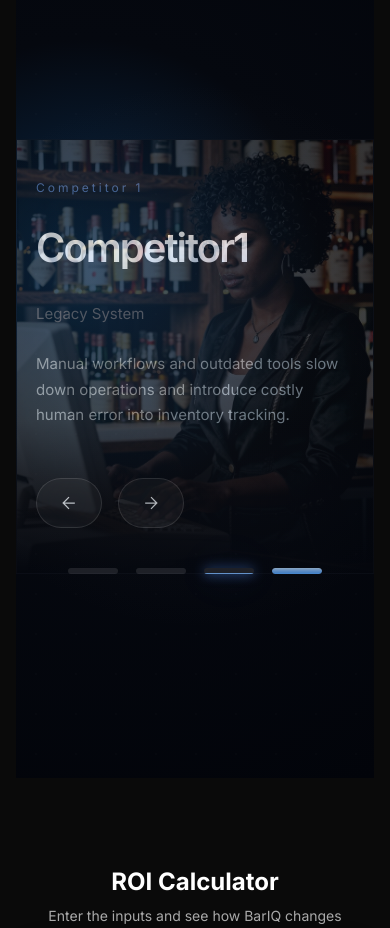
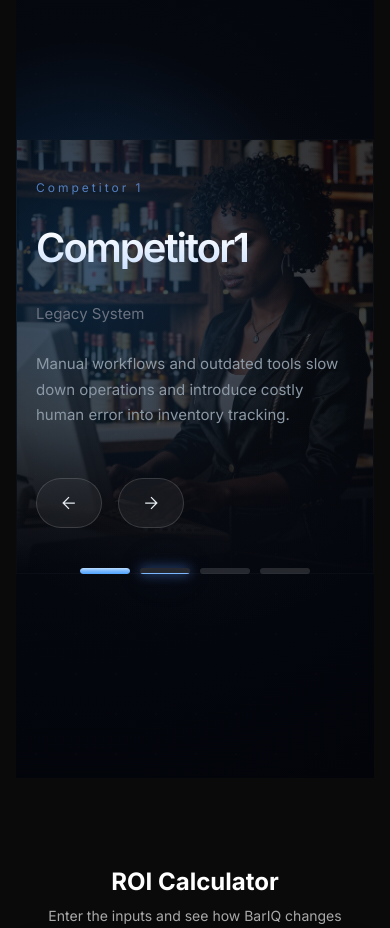
Before and after one commit to colewortman/UNO-Capstone, a Next.js app in the folder web/: page /UNO-Capstone/ in a window 390 px wide. Shown: the part 5080-6008 px from the top of the page. Built offline with nearby package versions, Linux system fonts and the light colour scheme.

Commit message:
Fixed mobile version :D . . . (Ignore the error on elegant-carousel.tsx)

```diff
--- a/web/app/index.css
+++ b/web/app/index.css
@@ -230,6 +230,7 @@
 
 /* RESPONSIVE */
 @media (max-width: 900px) {
+
   .carousel-inner {
     display: flex;
     flex-direction: column;
@@ -253,6 +254,7 @@
     inset: 0;
     z-index: 0;
     opacity: 0.25;
+    pointer-events: none; /* FIX */
   }
 
   .carousel-image-frame {
@@ -264,9 +266,15 @@
 
   .carousel-content,
   .carousel-progress-bar {
-    flex-direction: row;
+    position: relative;
+    z-index: 2;
+  }
+
+  .carousel-progress-bar {
+    flex-direction: row-reverse;
     justify-content: center;
     height: auto;
+    gap: 10px;
   }
 
   .carousel-progress-item {
```
